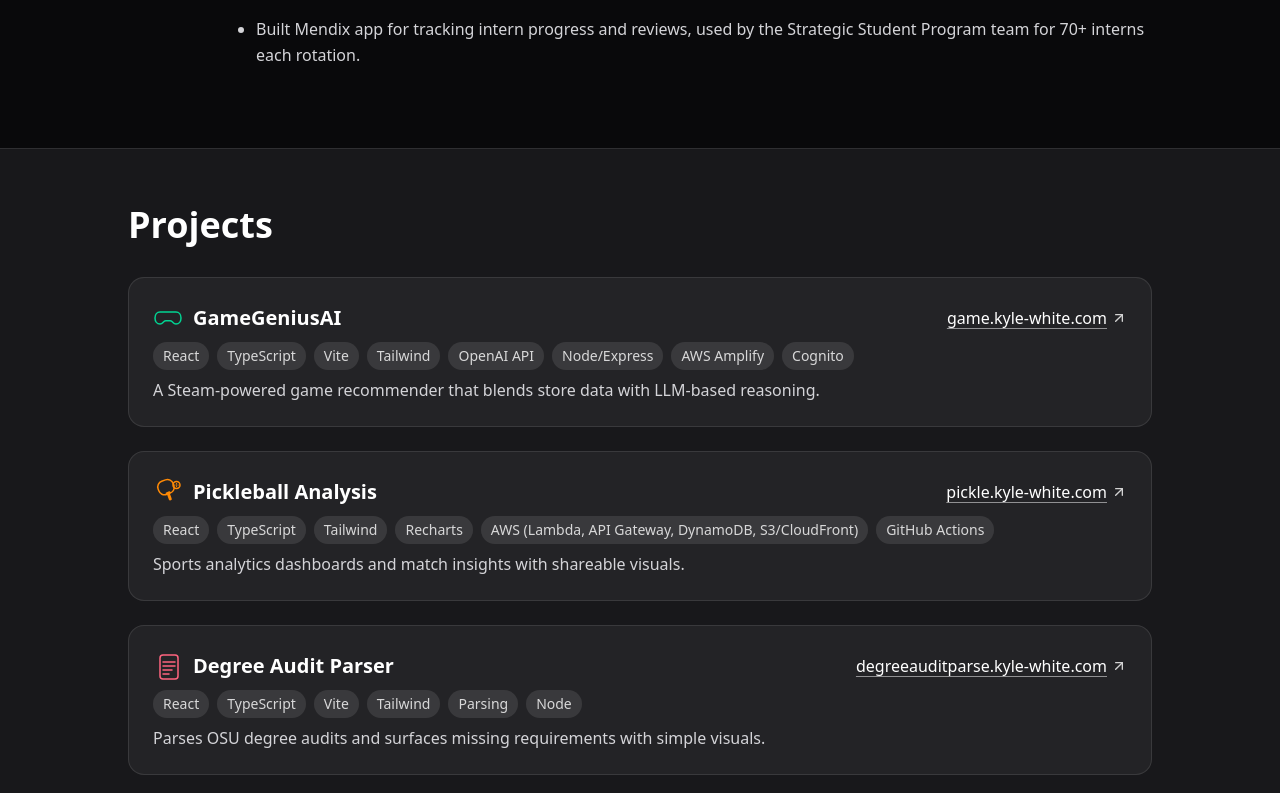
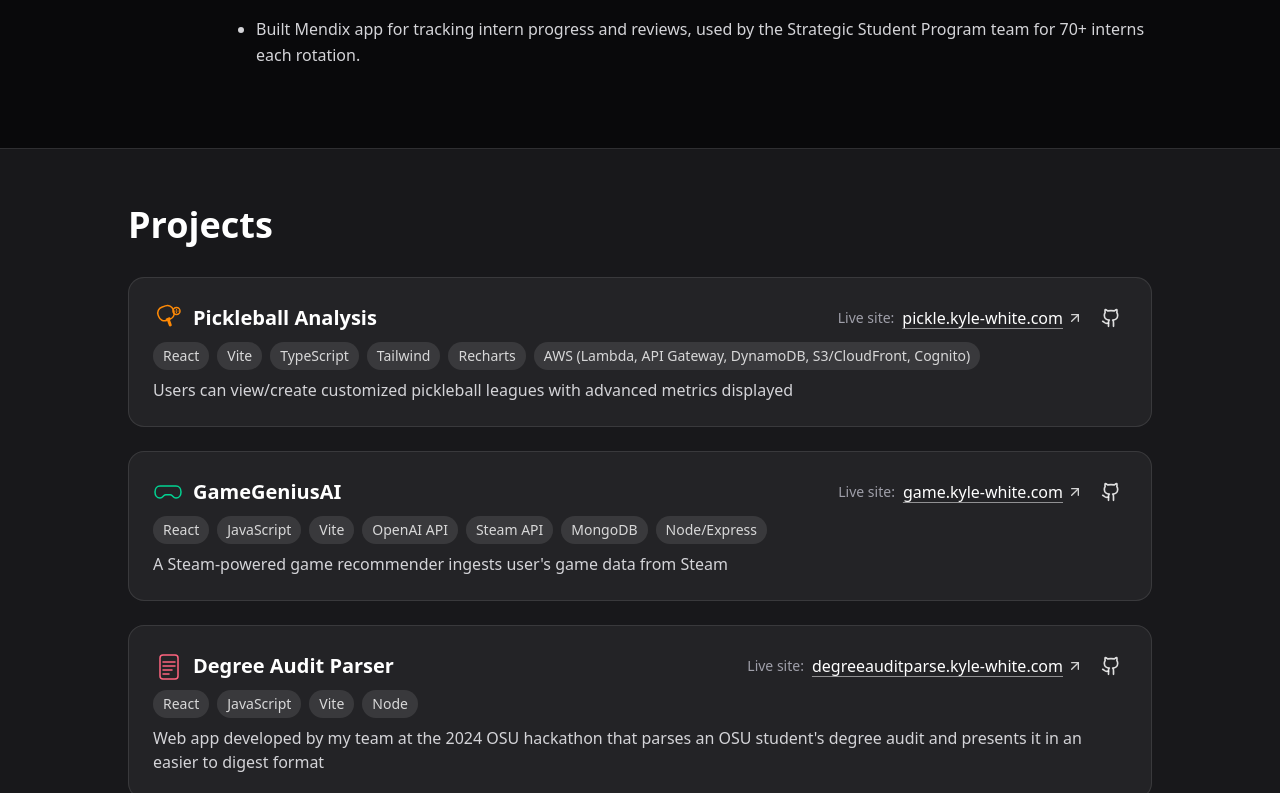
Before and after one commit to KyleWhite22/Portfolio, a React (Vite) app in the folder client/: page / in a window 1280 px wide. Shown: the part 2007-2800 px from the top of the page. Built offline with nearby package versions, Linux system fonts and the light colour scheme.

Commit message:
github limks

```diff
--- a/client/src/components/Projects.tsx
+++ b/client/src/components/Projects.tsx
@@ -1,6 +1,6 @@
 // src/pages/Projects.tsx
 import React from "react";
-import { ArrowUpRight } from "lucide-react";
+import { ArrowUpRight, Github } from "lucide-react";
 
 type Screenshot = { src: string; alt?: string; label?: string };
 
@@ -11,6 +11,7 @@ type ProjectCardProps = {
   screenshots?: Screenshot[];       // 1–3 images supported
   link?: string;                    // explicit link (card itself is NOT clickable)
   linkLabel?: string;               // optional display label for the URL
+  github?: string;                  // NEW: GitHub repo URL (shows icon)
   Logo?: React.ComponentType<{ className?: string }>;
   logoSrc?: string;
   logoAlt?: string;
@@ -25,6 +26,7 @@ function ProjectCard({
   screenshots,
   link,
   linkLabel,
+  github,             // NEW
   Logo,
   logoSrc,
   logoAlt,
@@ -39,7 +41,7 @@ function ProjectCard({
 
   return (
     <div className="group relative rounded-2xl border border-white/10 bg-white/5 p-5 md:p-6">
-      {/* Header: logo + title/badge (left) and link (right) */}
+      {/* Header: logo + title/badge (left) and links (right) */}
       <div className="flex flex-wrap items-center justify-between gap-2">
         <div className="flex items-center gap-2 min-w-0">
           {/* LOGO (no container) */}
@@ -65,18 +67,37 @@ function ProjectCard({
           </div>
         </div>
 
+        <div className="flex items-center gap-3">
   {link && (
+    <div className="flex items-center gap-2">
+      <span className="text-xs md:text-sm text-zinc-400">Live site:</span>
       <a
         href={link}
         target="_blank"
         rel="noopener noreferrer"
         className="inline-flex items-center gap-1 text-sm md:text-base underline underline-offset-4 decoration-white/50 hover:decoration-white break-all"
         aria-label={`Open ${linkLabel ?? link}`}
+        title={linkLabel ?? link}
       >
         <span>{linkLabel ?? link.replace(/^https?:\/\//, "")}</span>
         <ArrowUpRight className="h-4 w-4 opacity-80" />
       </a>
+    </div>
   )}
+
+  {github && (
+    <a
+      href={github}
+      target="_blank"
+      rel="noopener noreferrer"
+      className="inline-flex items-center rounded-md p-1.5 hover:bg-white/10 focus:outline-none focus:ring-2 focus:ring-white/30"
+      aria-label={`Open GitHub repo for ${title}`}
+      title="GitHub Repository"
+    >
+      <Github className="h-5 w-5 text-white/85" />
+    </a>
+  )}
+</div>
       </div>
 
       {/* Tools pills */}
@@ -192,42 +213,45 @@ export default function Projects() {
         {/* One project per row */}
         <div className="space-y-5 md:space-y-6">
           <ProjectCard
-            title="GameGeniusAI"
-            description="A Steam-powered game recommender that blends store data with LLM-based reasoning."
-            tools={["React", "TypeScript", "Vite", "Tailwind", "OpenAI API", "Node/Express", "AWS Amplify", "Cognito"]}
-            Logo={GamepadIcon}
-            logoClassName="text-emerald-400"
-            link="https://game.kyle-white.com"
-            linkLabel="game.kyle-white.com"
-          />
-
-          <ProjectCard
             title="Pickleball Analysis"
-            description="Sports analytics dashboards and match insights with shareable visuals."
+            description="Users can view/create customized pickleball leagues with advanced metrics displayed"
             tools={[
-              "React", "TypeScript", "Tailwind", "Recharts",
-              "AWS (Lambda, API Gateway, DynamoDB, S3/CloudFront)", "GitHub Actions"
+              "React", "Vite", "TypeScript", "Tailwind", "Recharts",
+              "AWS (Lambda, API Gateway, DynamoDB, S3/CloudFront, Cognito)",
             ]}
             Logo={PaddleIcon}
             logoClassName="text-orange-400"
             link="https://pickle.kyle-white.com"
             linkLabel="pickle.kyle-white.com"
+            github="https://github.com/KyleWhite22/pickleball-analysis"
+          />
+
+          <ProjectCard
+            title="GameGeniusAI"
+            description="A Steam-powered game recommender ingests user's game data from Steam"
+            tools={["React", "JavaScript", "Vite", "OpenAI API", "Steam API", "MongoDB", "Node/Express"]}
+            Logo={GamepadIcon}
+            logoClassName="text-emerald-400"
+            link="https://game.kyle-white.com"
+            linkLabel="game.kyle-white.com"
+            github="https://github.com/KyleWhite22/GameGeniusAI"
           />
 
           <ProjectCard
             title="Degree Audit Parser"
-            description="Parses OSU degree audits and surfaces missing requirements with simple visuals."
-            tools={["React", "TypeScript", "Vite", "Tailwind", "Parsing", "Node"]}
+            description="Web app developed by my team at the 2024 OSU hackathon that parses an OSU student's degree audit and presents it in an easier to digest format"
+            tools={["React", "JavaScript", "Vite", "Node"]}
             Logo={DocumentIcon}
             logoClassName="text-rose-400"
             link="https://degreeauditparse.kyle-white.com"
             linkLabel="degreeauditparse.kyle-white.com"
+            github="https://github.com/KyleWhite22/degreeAuditParser"
           />
 
           {/* Zelda with 3 large screenshots */}
           <ProjectCard
-            title="Zelda MonoGame"
-            description="A 2D Zelda-like in C# MonoGame: state machines, input handling, collision, and sprite animation."
+            title="Legend of Zelda Recreation"
+            description="A 1-1 recreation of the first NES Legend of Zelda dungeon using the Monogame framework. In addition a custom endless enemy horde mode was added with a custom new boss: Dark Link."
             tools={["C#", "MonoGame", "State Machines", "Sprite Animation", "Collision"]}
             screenshots={[
               { src: "/assets/zelda-1.png", alt: "Zelda MonoGame — overworld", label: "1-1 first dungeon recreation" },
@@ -237,6 +261,7 @@ export default function Projects() {
             Logo={TriforceIcon}
             logoClassName="text-amber-300"
             badge="MonoGame"
+            github="https://github.com/KyleWhite22/LegendOfZelda"
           />
         </div>
       </div>
--- a/client/src/ui/AppShell.tsx
+++ b/client/src/ui/AppShell.tsx
@@ -56,7 +56,7 @@ export default function AppShell() {
             {NavLinkBtn("/#hero", "Top", "hero")}
             {NavLinkBtn("/#work", "Work", "work")}
             {NavLinkBtn("/#projects", "Projects", "projects")}
-            {NavLinkBtn("/#education", "Classes", "education")}
+            {NavLinkBtn("/#education", "Education", "education")}
             {NavLinkBtn("/#skills", "Skills", "skills")}
             <a
               href="https://pickle.kyle-white.com"
@@ -130,7 +130,7 @@ export default function AppShell() {
                 {NavLinkBtn("/#hero", "Top", "hero", () => setOpen(false))}
                 {NavLinkBtn("/#work", "Work", "work", () => setOpen(false))}
                 {NavLinkBtn("/#projects", "Projects", "projects", () => setOpen(false))}
-                {NavLinkBtn("/#education", "Classes", "education", () => setOpen(false))}
+                {NavLinkBtn("/#education", "Education", "education", () => setOpen(false))}
                 {NavLinkBtn("/#skills", "Skills", "skills", () => setOpen(false))}
                  <a
               href="https://pickle.kyle-white.com"
```
Lines whose indentation alone changed are shown as unchanged.
